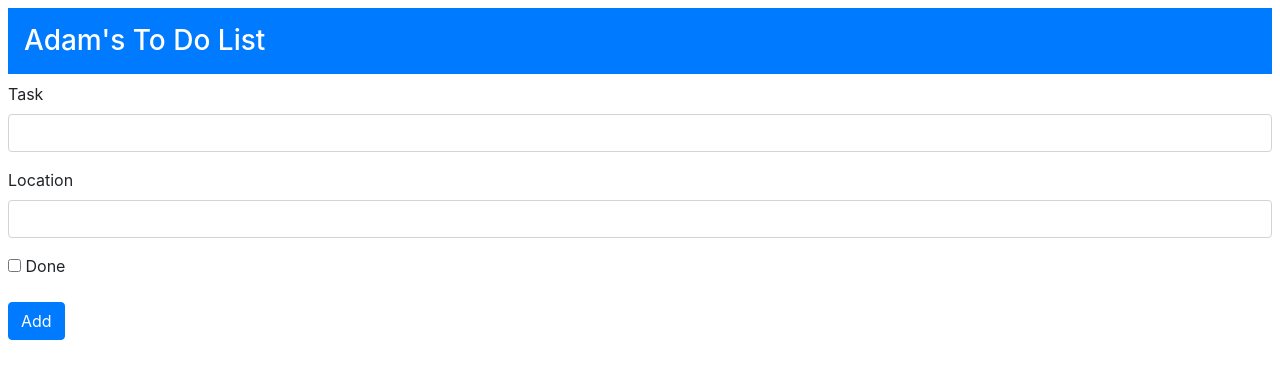
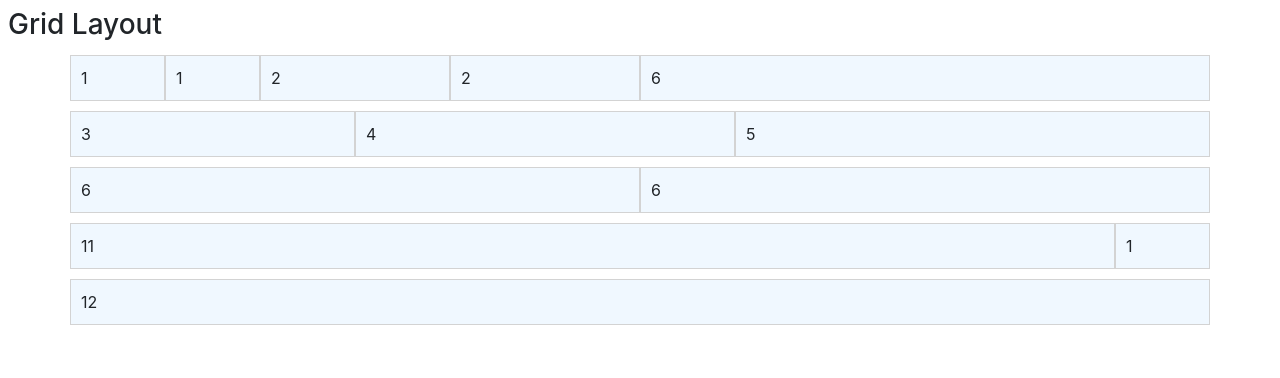
Before and after one commit to georgeorhewere/htmlcssprimer, a website: page index.html in a window 1280 px wide. Drawn offline with nearby package versions, Linux system fonts and the light colour scheme.

Commit message:
bootstrap grids

```diff
--- a/index.html
+++ b/index.html
@@ -1,29 +1,43 @@
 <!DOCTYPE html>
-<html lang="en">
+<html>
 <head>
-    <meta charset="UTF-8">
-    <title>Todo - Forms</title>
+    <title>ToDo</title>
     <meta charset="utf-8" />
     <link href="node_modules/bootstrap/dist/css/bootstrap.min.css"
           rel="stylesheet" />
+    <style>
+        .row > div {
+            border: 1px solid lightgrey; padding: 10px;
+            background-color: aliceblue; margin: 5px 0;
+        }
+    </style>
 </head>
 <body class="m-2">
-<h3 class="bg-primary text-white p-3">Adam's To Do List</h3>
-<form>
-    <div class="form-group">
-
-        <label>Task</label>
-        <input class="form-control" />
+<h3>Grid Layout</h3>
+<div class="container">
+    <div class="row">
+        <div class="col-1">1</div>
+        <div class="col-1">1</div>
+        <div class="col-2">2</div>
+        <div class="col-2">2</div>
+        <div class="col-6">6</div>
     </div>
-    <div class="form-group">
-        <label>Location</label>
-        <input class="form-control" />
+    <div class="row">
+        <div class="col-3">3</div>
+        <div class="col-4">4</div>
+        <div class="col-5">5</div>
     </div>
-    <div class="form-group">
-        <input type="checkbox" />
-        <label>Done</label>
+    <div class="row">
+        <div class="col-6">6</div>
+        <div class="col-6">6</div>
     </div>
-    <button class="btn btn-primary">Add</button>
-</form>
+    <div class="row">
+        <div class="col-11">11</div>
+        <div class="col-1">1</div>
+    </div>
+    <div class="row">
+        <div class="col-12">12</div>
+    </div>
+</div>
 </body>
 </html>
```
Also changed, not shown: index_form.html (added, +29 -0 lines).
